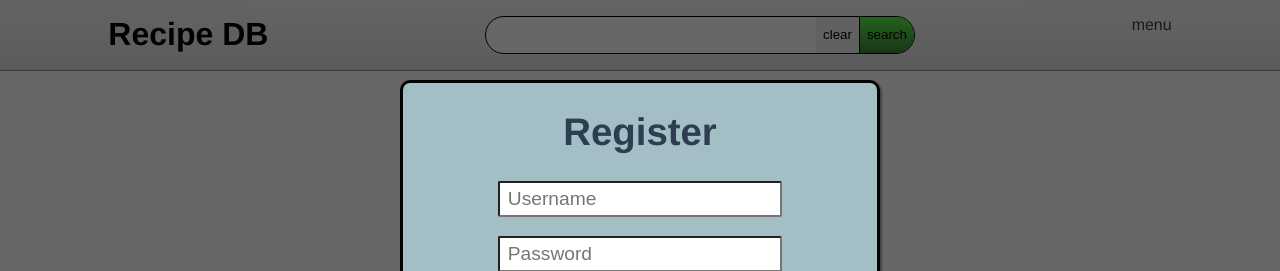
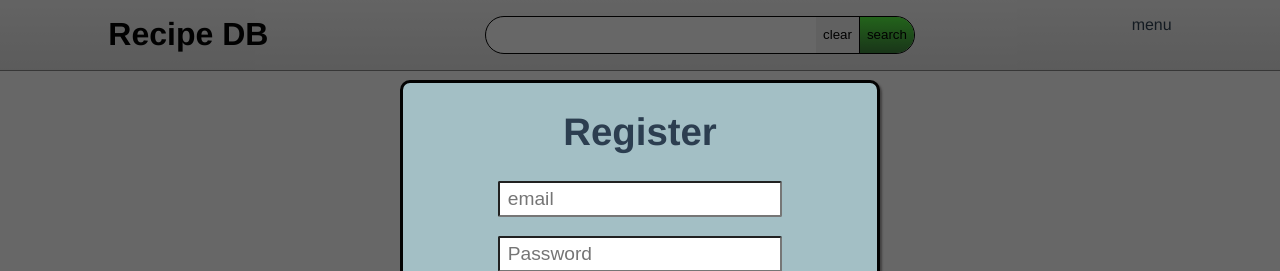
Before and after one commit to stupop010/recipeDB, a Vue app in the folder client/: page /register in a window 1280 px wide. Shown: the top 271 px of the page. Built offline with nearby package versions, Linux system fonts and the light colour scheme.

Commit message:
changed username to email due to backend

```diff
--- a/client/src/views/LoginView.vue
+++ b/client/src/views/LoginView.vue
@@ -3,7 +3,7 @@
     <form class="form" v-on:submit.prevent="onSubmit">
       <h2>Login</h2>
       <div class="form-group">
-        <input type="text" placeholder="Username" v-model="username" />
+        <input type="email" placeholder="Email" v-model="email" />
       </div>
       <div class="form-group">
         <input type="password" placeholder="Password" v-model="password" />
@@ -24,14 +24,14 @@ export default {
   name: "LoginView",
   data() {
     return {
-      username: "",
+      email: "",
       password: ""
     };
   },
   methods: {
     ...mapActions(["fetchUser"]),
     onSubmit() {
-      const data = { username: this.username, password: this.password };
+      const data = { email: this.email, password: this.password };
       this.fetchUser(data);
     },
     register() {
--- a/client/src/views/RegisterView.vue
+++ b/client/src/views/RegisterView.vue
@@ -4,7 +4,7 @@
       <h2>Register</h2>
       <div v-if="error" class="error">{{error}}</div>
       <div class="form-group">
-        <input type="text" placeholder="Username" v-model="username" />
+        <input type="email" placeholder="email" v-model="email" />
       </div>
       <div class="form-group">
         <input type="password" placeholder="Password" v-model="password" />
@@ -27,7 +27,7 @@ export default {
   name: "RegisterView",
   data() {
     return {
-      username: "",
+      email: "",
       password: "",
       password2: "",
       error: ""
@@ -38,7 +38,7 @@ export default {
     onSubmit() {
       if (this.password !== this.password2)
         return (this.error = "Password don't match");
-      const data = { username: this.username, password: this.password };
+      const data = { email: this.email, password: this.password };
       this.clearData();
       this.registerUser(data);
     },
@@ -46,7 +46,7 @@ export default {
       this.$router.push("/login");
     },
     clearData() {
-      this.username = "";
+      this.email = "";
       this.password = "";
       this.password2 = "";
       this.error = "";
```
